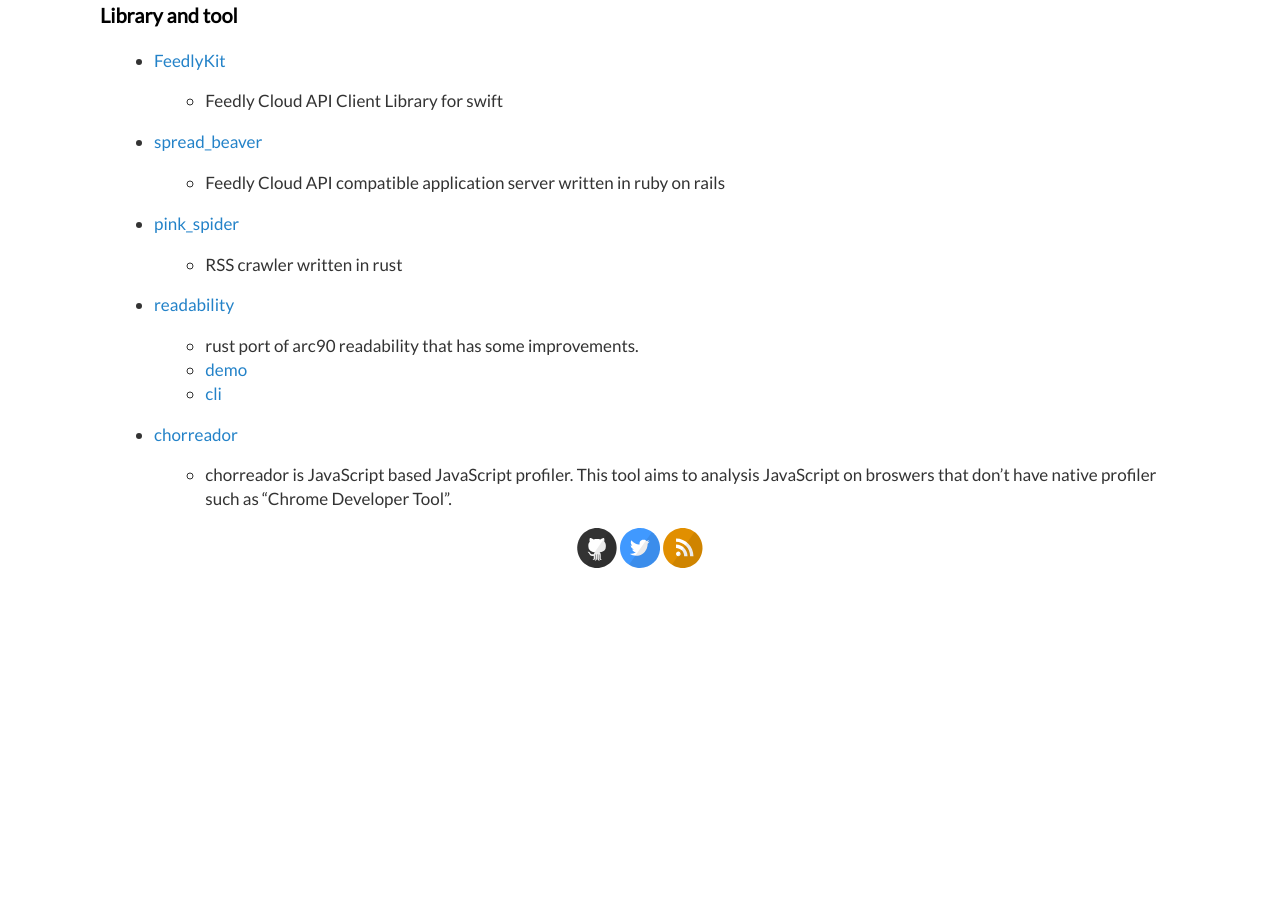
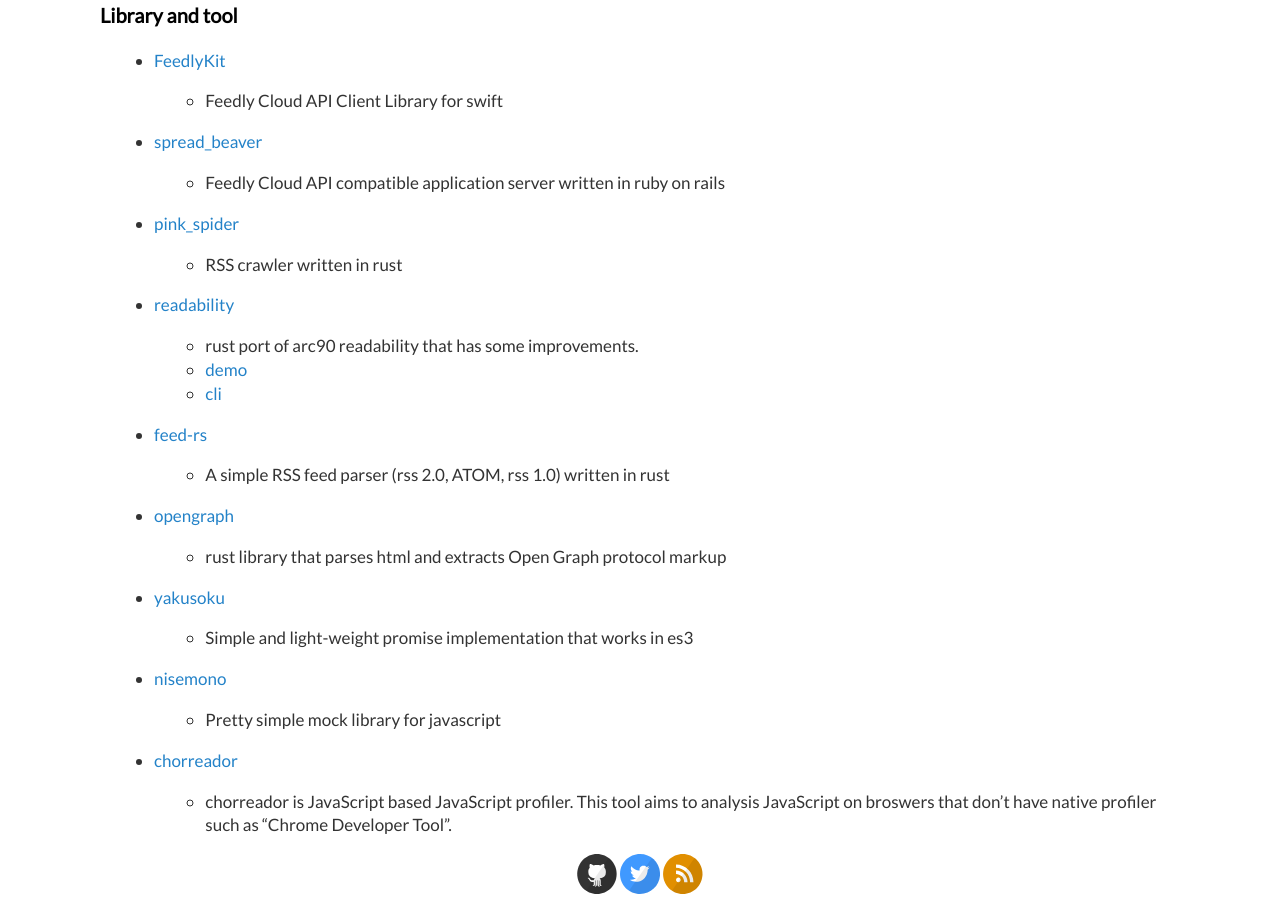
Before and after one commit to kumabook/kumabook.github.io, a Jekyll site: the page built from softwares.md, in a window 1280 px wide and 900 px high, scrolled down 1826 px. Built offline with Jekyll 4.4.1, drawn with Linux system fonts in a browser that asks for light colours; before the commit the page ends 2400 px from its top, so only the background shows below that; grey boxes are pictures that could not be loaded.

Commit message:
Update softwares.md: add libraries

```diff
--- a/softwares.md
+++ b/softwares.md
@@ -40,5 +40,13 @@
   - rust port of arc90 readability that has some improvements.
   - [demo](https://readability-rs.herokuapp.com/web/index.html)
   - [cli](https://github.com/kumabook/readability-rs/)
+- [feed-rs](https://github.com/kumabook/feed-rs)
+  - A simple RSS feed parser (rss 2.0, ATOM, rss 1.0) written in rust
+- [opengraph](https://github.com/kumabook/opengraph)
+  - rust library that parses html and extracts Open Graph protocol markup
+- [yakusoku](https://github.com/kumabook/yakusoku)
+  - Simple and light-weight promise implementation that works in es3
+- [nisemono](https://github.com/kumabook/nisemono)
+  - Pretty simple mock library for javascript
 - [chorreador](https://github.com/kumabook/chorreador)
   - chorreador is JavaScript based JavaScript profiler. This tool aims to analysis JavaScript on broswers that don't have native profiler such as "Chrome Developer Tool".
```
